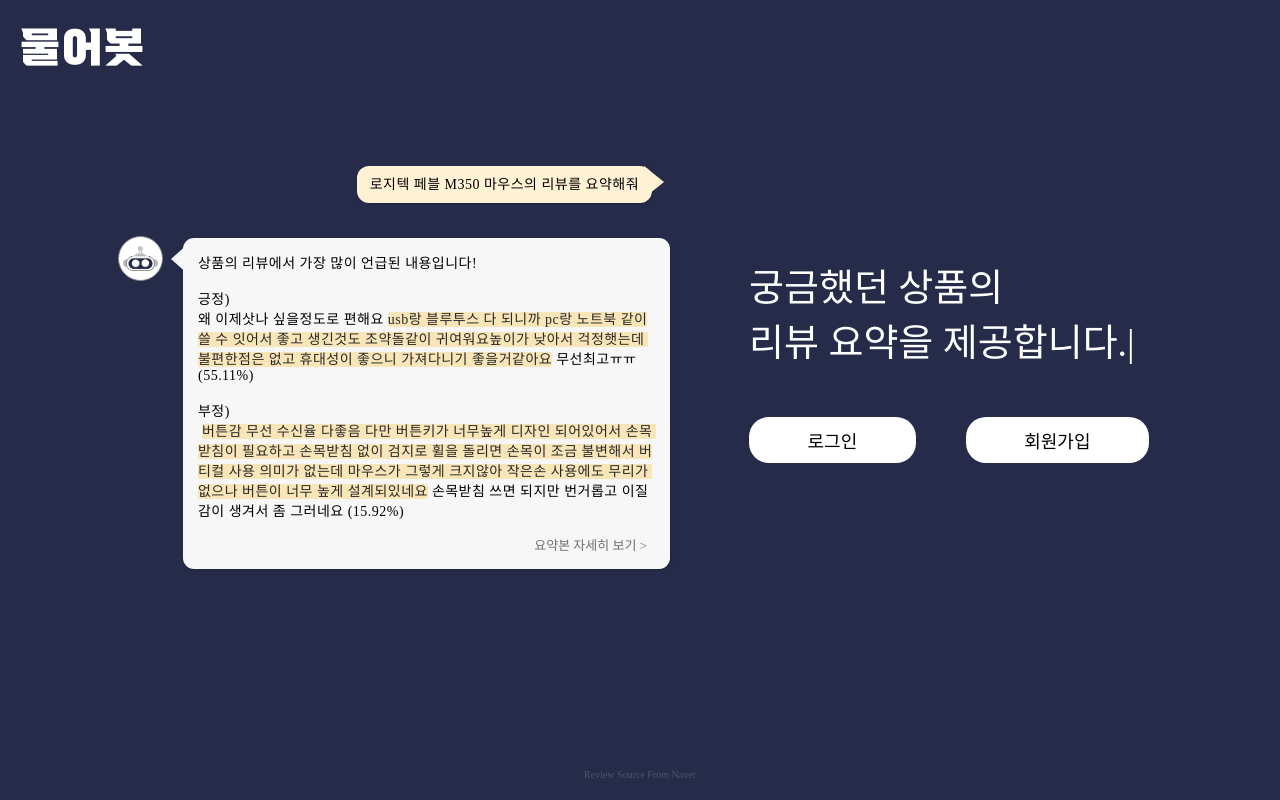
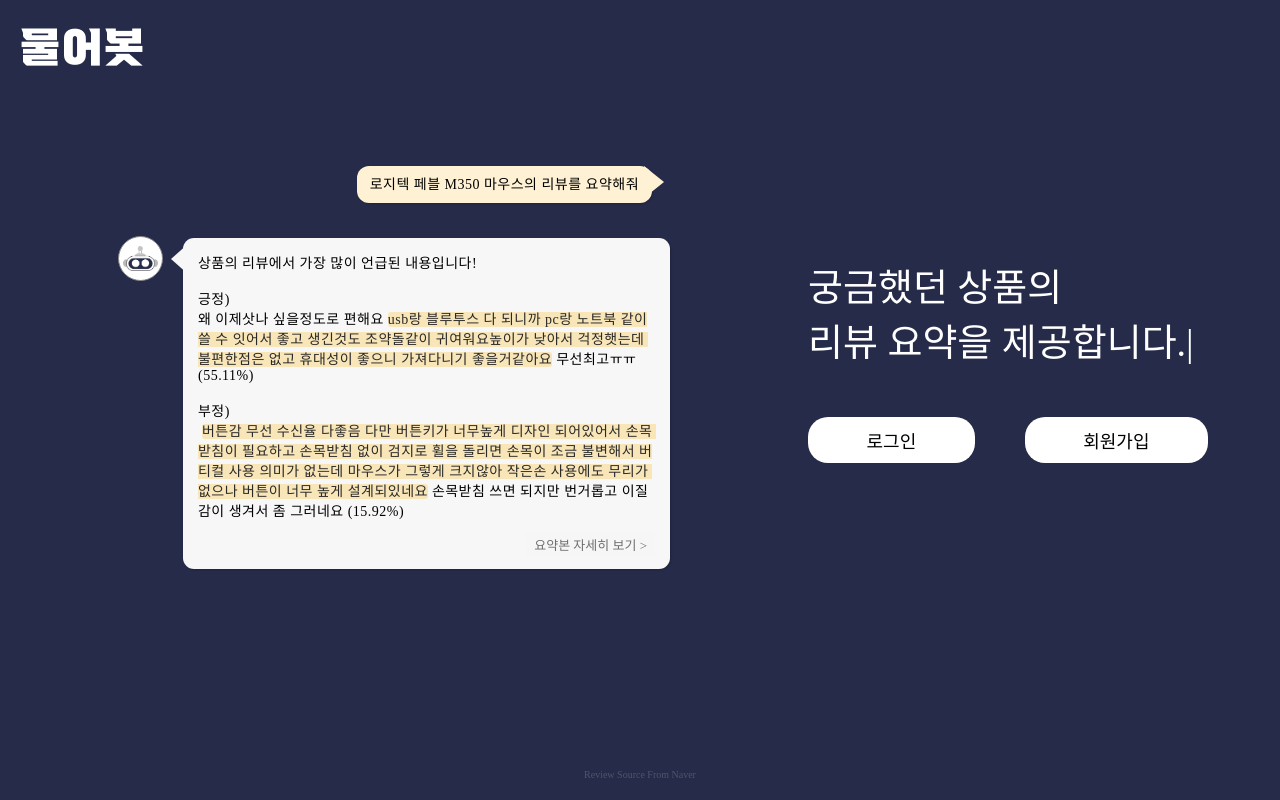
Before and after one commit to hanseongbugi/MURERbot, a React (Create React App) app in the folder murerbot/: page / in a window 1280 px wide. Built offline with nearby package versions, Linux system fonts and the light colour scheme; a web font is replaced by a local one.

Commit message:
이미지 변경

```diff
--- a/murerbot/src/css/intro.css
+++ b/murerbot/src/css/intro.css
@@ -44,14 +44,14 @@
 }
 .intro_image{
     display: flex;
-    width:55%;
+    width:60%;
     height:auto;
     overflow: hidden;
     margin-left: 100px;
 }
 .intro_content_col{
     display: flex;
-    width:45%;
+    width:40%;
     flex-direction: column;
 }
 .intro_comment_box{
```
Also changed, not shown: murerbot/src/img/recommend.png, murerbot/src/img/summary.png.
